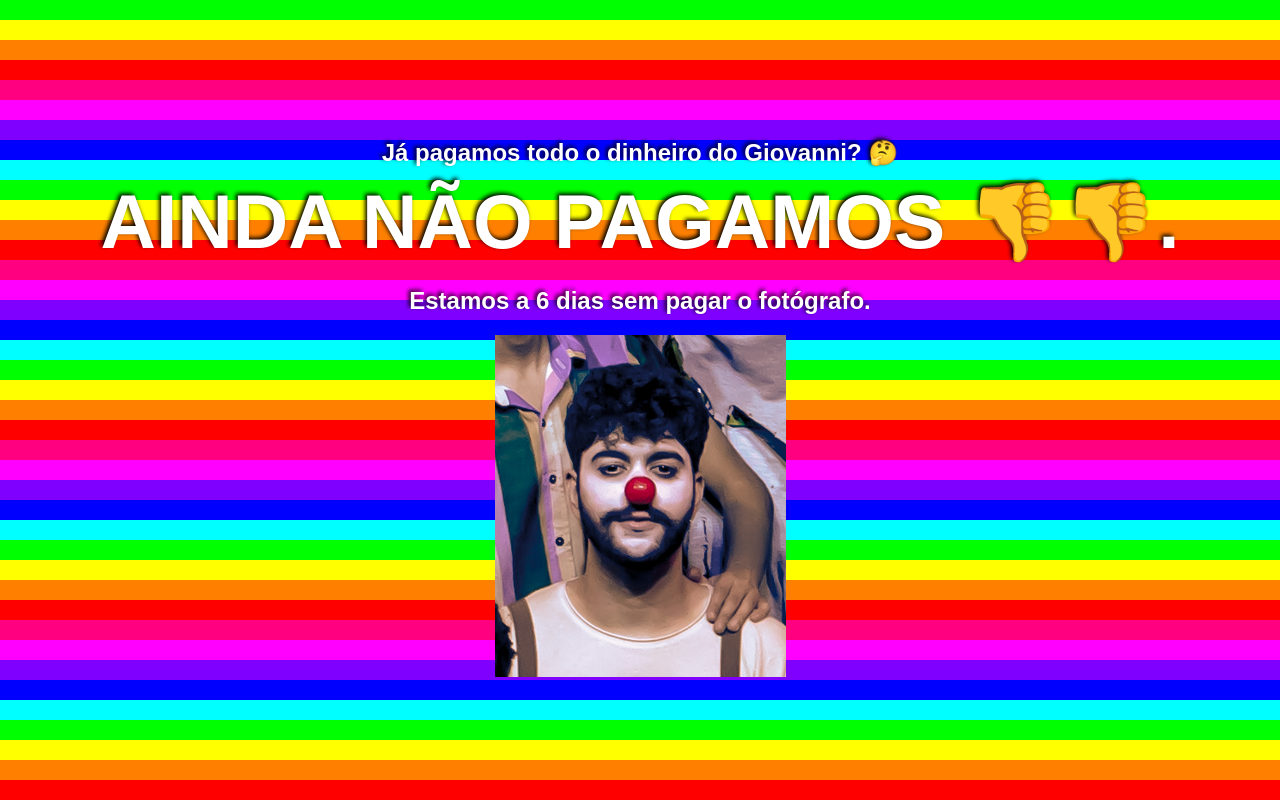
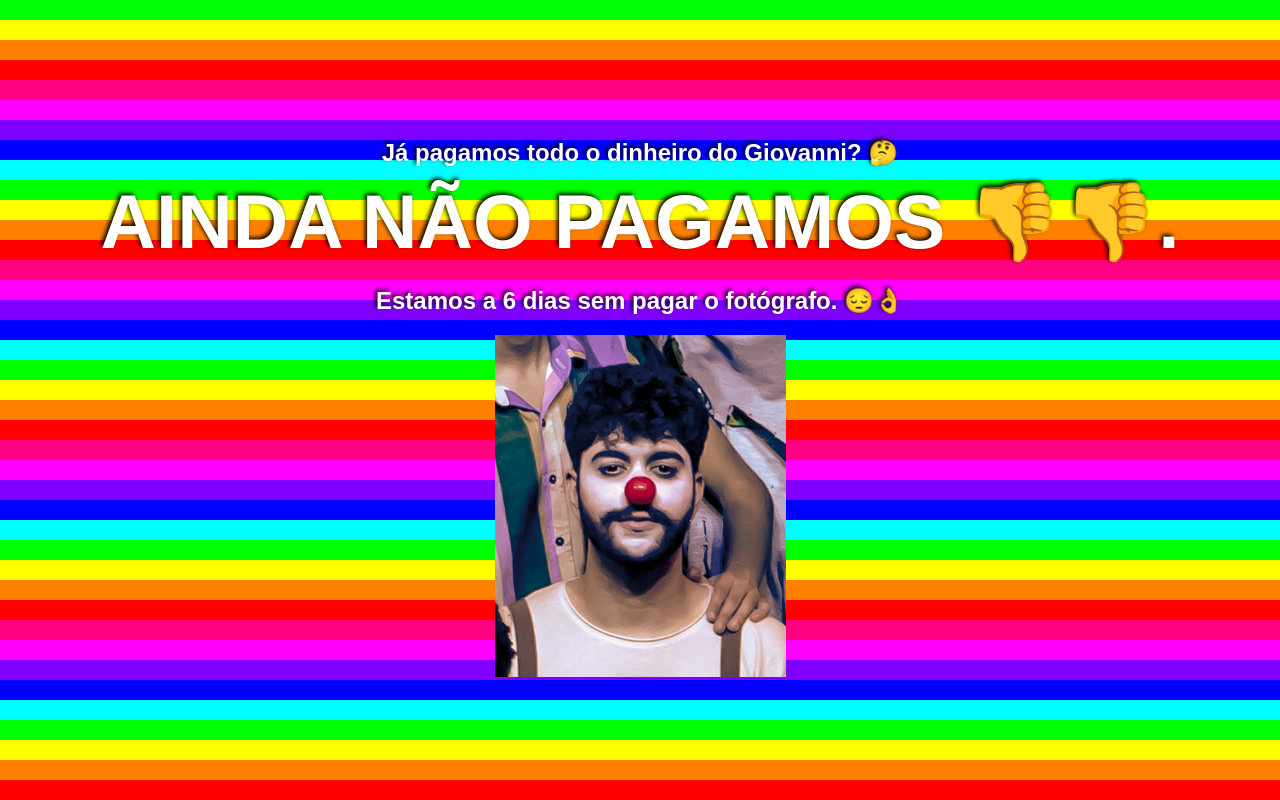
Before and after one commit to gabrieleneas/gabrieleneas.github.io, a plain HTML site: page index.html in a window 1280 px wide. Drawn offline with Linux system fonts and the light colour scheme.

Commit message:
Update index.html

```diff
--- a/index.html
+++ b/index.html
@@ -78,7 +78,7 @@
         var dataAtual = new Date();
         var diferencaEmMilissegundos = dataAtual - dataEspecifica;
         var diferencaEmDias = Math.floor(diferencaEmMilissegundos / (1000 * 60 * 60 * 24));
-        document.getElementById('title3').innerText = "Estamos a " + diferencaEmDias + " dias sem pagar o fotógrafo.";
+        document.getElementById('title3').innerText = "Estamos a " + diferencaEmDias + " dias sem pagar o fotógrafo. 😔👌";
     </script>
 </body>
 </html>
```
